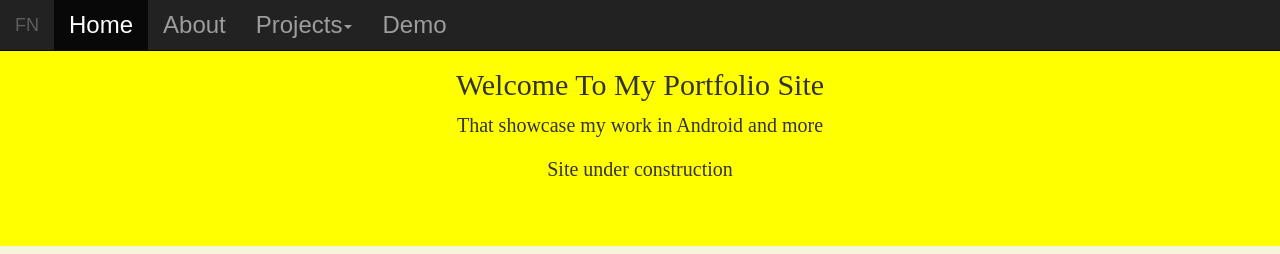
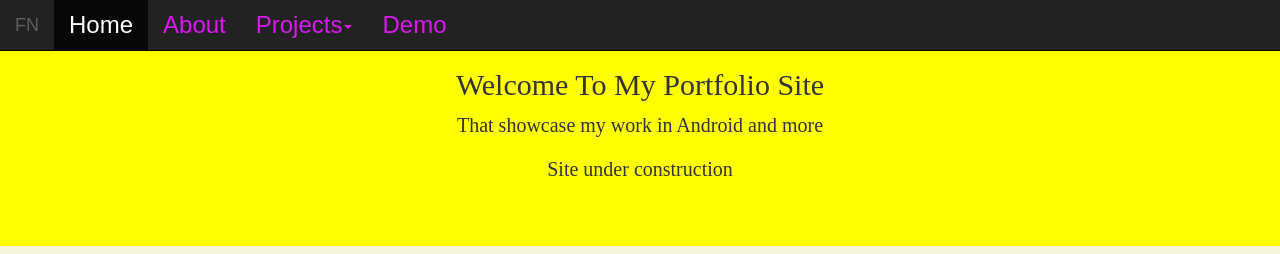
Before and after one commit to fnspecter69/fnspecter69.github.io, a plain HTML site: page index.html in a window 1280 px wide. Shown: the top 254 px of the page. Drawn offline with nearby package versions, Linux system fonts and the light colour scheme.

Commit message:
navbar changes

```diff
--- a/css/main.css
+++ b/css/main.css
@@ -13,6 +13,10 @@ body {
 
 .navbar-inverse .navbar-brand:hover{
   color: #5E5E5E;
+}
+
+.navbar-inverse .navbar-nav>li>a{
+  color: rgb(218, 24, 242);
 }
 
 .jumbotron{
```
Also changed, not shown: index.html (+2 -2 lines), img/blender.jpg (added).
